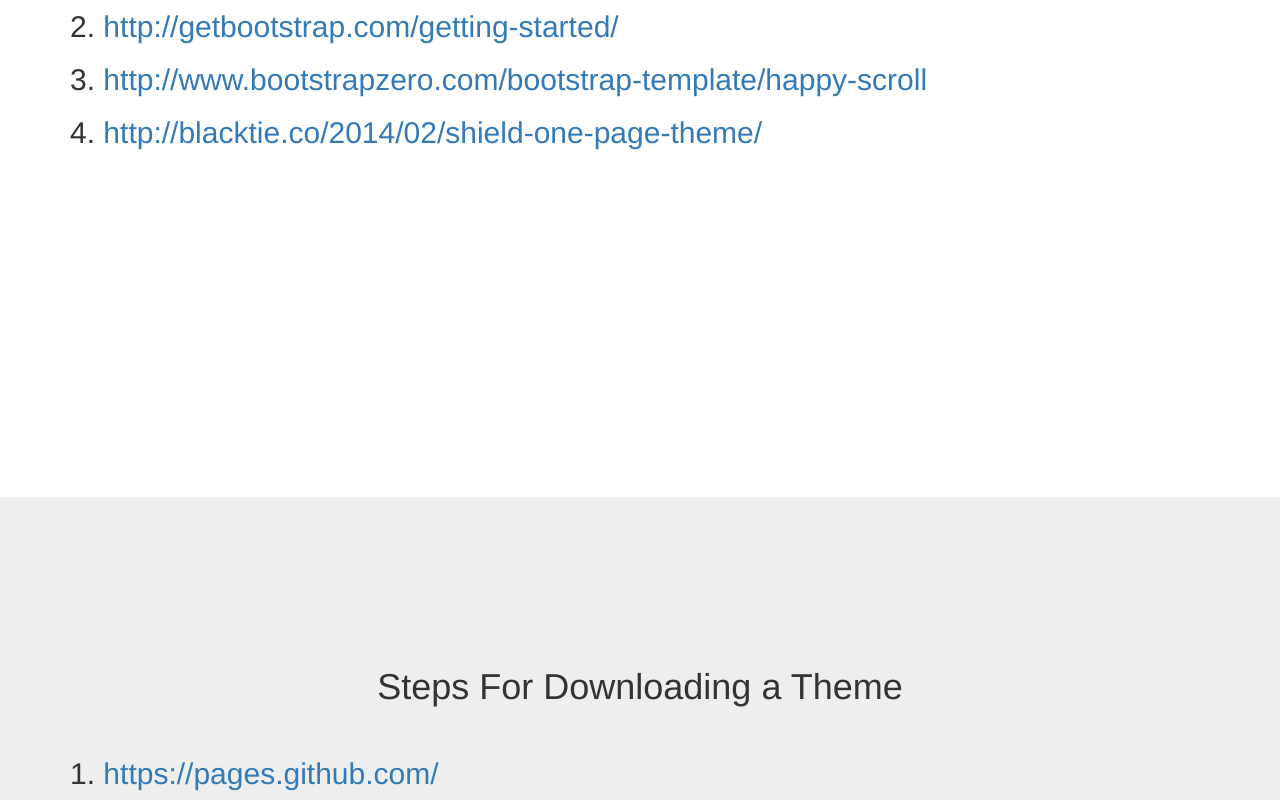
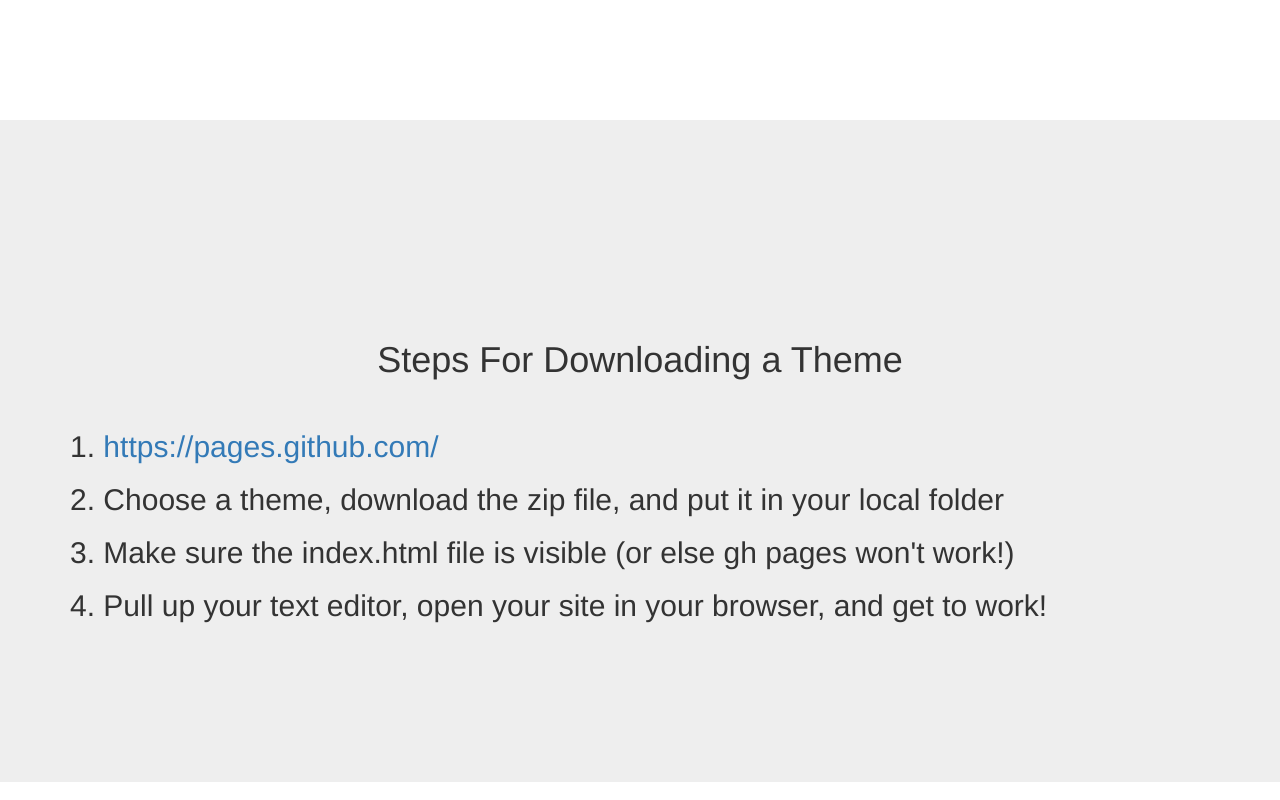
Before and after one commit to StephenJayYoung/PortfolioExample, a plain HTML site: page index.html in a window 1280 px wide. Shown: the part 2680-3480 px from the top of the page. Drawn offline with Linux system fonts and the light colour scheme.

Commit message:
attempt to fix responsiveness

```diff
--- a/css/scrolling-nav.css
+++ b/css/scrolling-nav.css
@@ -73,25 +73,28 @@ of those sections to manage the look and feel of the site. */
 }
 
 .why-section {
-    height: 100%;
+    /*height: 100%;*/
     padding-top: 150px;
     text-align: center;
     background: #eee;
+    padding-bottom: 150px;
 }
 
 
 .options-section {
-    height: 100%;
+    /*height: 100%;*/
     padding-top: 150px;
     text-align: center;
     background: #fff;
+    padding-bottom: 150px;
 }
 
 .download-section {
-    height: 100%;
-    padding-top: 150px;
+    /*height: 100%;*/
+    padding-top: 200px;
     text-align: center;
     background: #eee;
+    padding-bottom: 150px;
 }
 
 .manipulate-section {
```
